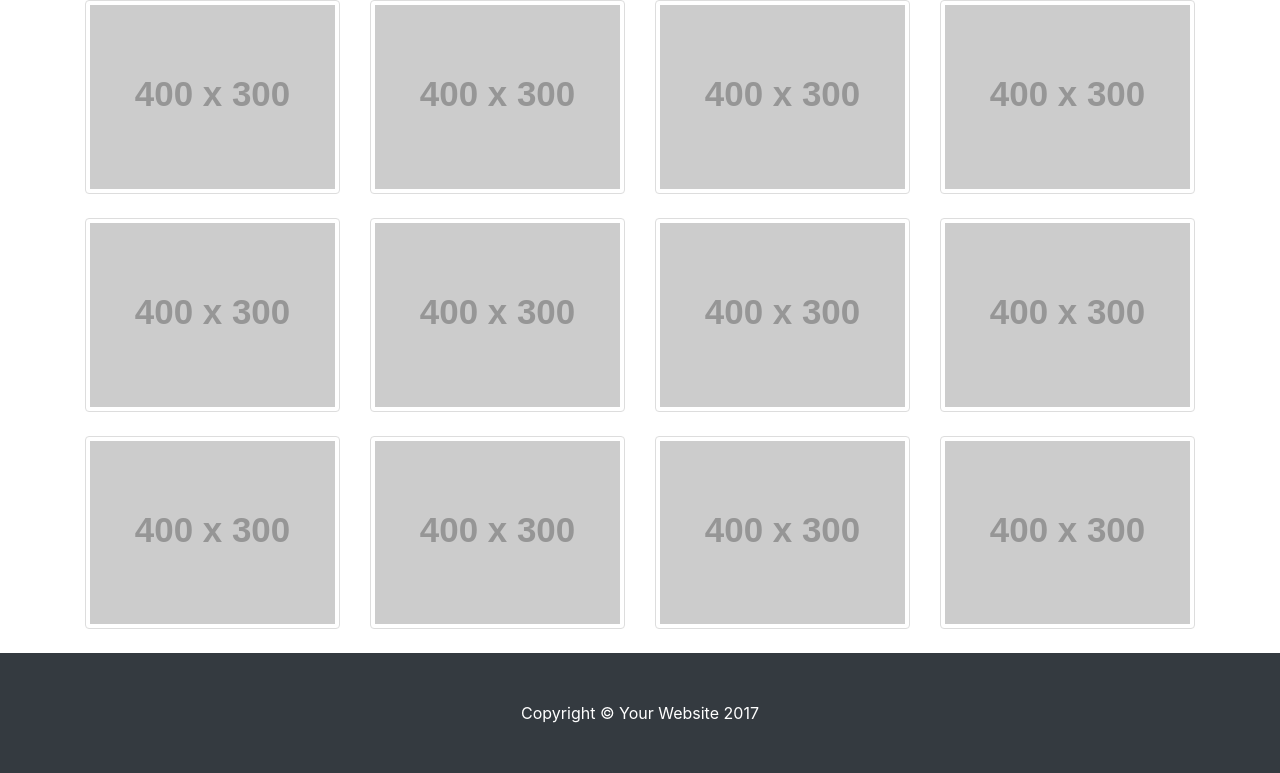
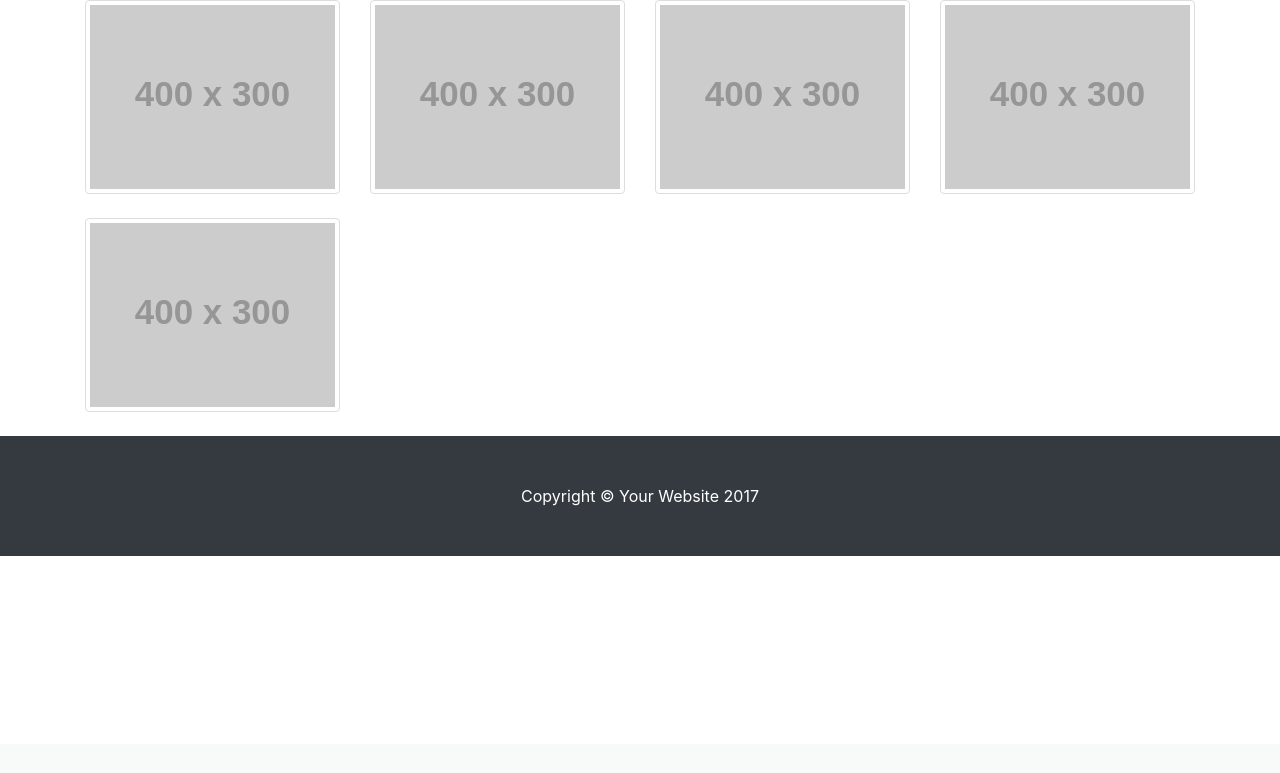
Before and after one commit to jbramnick/ChoreList, a Flask app: page / in a window 1280 px wide. Shown: the part 56-829 px from the top of the page. After the commit the page ends 612 px from the top, so only its background shows below. Run offline with Flask 2, Linux system fonts and the light colour scheme; grey boxes labelled with a size stand in for pictures from a placeholder-image service; some libraries are stand-ins or nearby versions.

Commit message:
change index for loop

```diff
--- a/startbootstrap-thumbnail-gallery-gh-pages/startbootstrap-thumbnail-gallery-gh-pages/server.py
+++ b/startbootstrap-thumbnail-gallery-gh-pages/startbootstrap-thumbnail-gallery-gh-pages/server.py
@@ -10,7 +10,8 @@ app = Flask(__name__)
 
 @app.route('/')
 def home():
-    return render_template('index.html')
+    thing = ['1', '2', '3', '4', '5']
+    return render_template('index.html', things = thing)
 
 if __name__ == '__main__':
     app.run(host=os.getenv('IP', '0.0.0.0'), port=int(os.getenv('PORT', 8080)), debug = True)
--- a/startbootstrap-thumbnail-gallery-gh-pages/startbootstrap-thumbnail-gallery-gh-pages/templates/index.html
+++ b/startbootstrap-thumbnail-gallery-gh-pages/startbootstrap-thumbnail-gallery-gh-pages/templates/index.html
@@ -2,66 +2,13 @@
 
 {% block content %}
       <div class="row text-center text-lg-left">
-
+        {% for thing in things %}
         <div class="col-lg-3 col-md-4 col-xs-6">
           <a href="#" class="d-block mb-4 h-100">
             <img class="img-fluid img-thumbnail" src="http://placehold.it/400x300" alt="">
           </a>
         </div>
-        <div class="col-lg-3 col-md-4 col-xs-6">
-          <a href="#" class="d-block mb-4 h-100">
-            <img class="img-fluid img-thumbnail" src="http://placehold.it/400x300" alt="">
-          </a>
-        </div>
-        <div class="col-lg-3 col-md-4 col-xs-6">
-          <a href="#" class="d-block mb-4 h-100">
-            <img class="img-fluid img-thumbnail" src="http://placehold.it/400x300" alt="">
-          </a>
-        </div>
-        <div class="col-lg-3 col-md-4 col-xs-6">
-          <a href="#" class="d-block mb-4 h-100">
-            <img class="img-fluid img-thumbnail" src="http://placehold.it/400x300" alt="">
-          </a>
-        </div>
-        <div class="col-lg-3 col-md-4 col-xs-6">
-          <a href="#" class="d-block mb-4 h-100">
-            <img class="img-fluid img-thumbnail" src="http://placehold.it/400x300" alt="">
-          </a>
-        </div>
-        <div class="col-lg-3 col-md-4 col-xs-6">
-          <a href="#" class="d-block mb-4 h-100">
-            <img class="img-fluid img-thumbnail" src="http://placehold.it/400x300" alt="">
-          </a>
-        </div>
-        <div class="col-lg-3 col-md-4 col-xs-6">
-          <a href="#" class="d-block mb-4 h-100">
-            <img class="img-fluid img-thumbnail" src="http://placehold.it/400x300" alt="">
-          </a>
-        </div>
-        <div class="col-lg-3 col-md-4 col-xs-6">
-          <a href="#" class="d-block mb-4 h-100">
-            <img class="img-fluid img-thumbnail" src="http://placehold.it/400x300" alt="">
-          </a>
-        </div>
-        <div class="col-lg-3 col-md-4 col-xs-6">
-          <a href="#" class="d-block mb-4 h-100">
-            <img class="img-fluid img-thumbnail" src="http://placehold.it/400x300" alt="">
-          </a>
-        </div>
-        <div class="col-lg-3 col-md-4 col-xs-6">
-          <a href="#" class="d-block mb-4 h-100">
-            <img class="img-fluid img-thumbnail" src="http://placehold.it/400x300" alt="">
-          </a>
-        </div>
-        <div class="col-lg-3 col-md-4 col-xs-6">
-          <a href="#" class="d-block mb-4 h-100">
-            <img class="img-fluid img-thumbnail" src="http://placehold.it/400x300" alt="">
-          </a>
-        </div>
-        <div class="col-lg-3 col-md-4 col-xs-6">
-          <a href="#" class="d-block mb-4 h-100">
-            <img class="img-fluid img-thumbnail" src="http://placehold.it/400x300" alt="">
-          </a>
-        </div>
+        {% endfor %}
+
       </div>
 {% endblock %}
```
